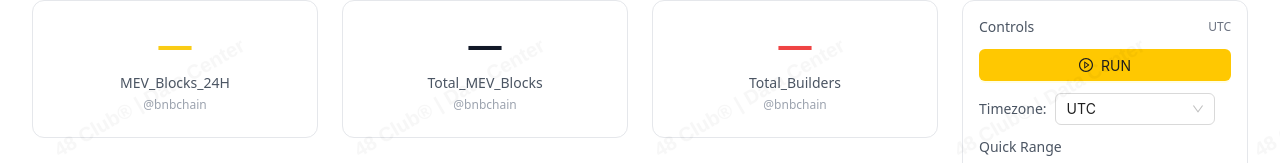
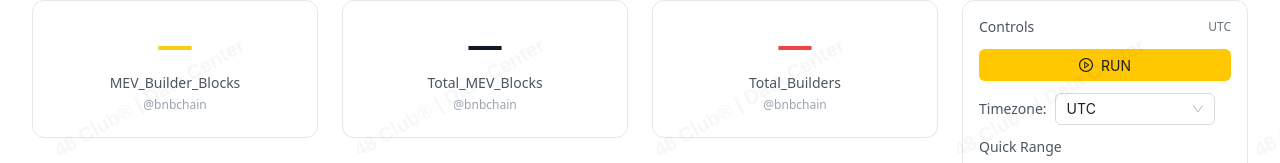
Before and after one commit to howard989/Data-Monitor, a React (Create React App) app: page /block-stats in a window 1280 px wide. Shown: the part 201-364 px from the top of the page. Built offline with nearby package versions, Linux system fonts and the light colour scheme; no server answers; sample sign-in values are in the browser's storage.

Commit message:
update page mev builder blocks

```diff
--- a/src/components/BlockProduction.jsx
+++ b/src/components/BlockProduction.jsx
@@ -562,7 +562,7 @@
               <div className={`${isMobile ? 'text-3xl' : 'text-4xl'} font-bold text-yellow-400 mb-2 text-center`}>
                 {stats ? formatNumber(stats.builder_blocks) : '—'}
               </div>
-              <div className="text-sm text-gray-600 font-medium text-center">MEV_Blocks_24H</div>
+              <div className="text-sm text-gray-600 font-medium text-center">MEV_Builder_Blocks</div>
               <div className="text-xs text-gray-400 mt-1 text-center">@bnbchain</div>
             </div>
             <div className="bg-white border border-gray-200 rounded-xl p-6 text-center">
```
